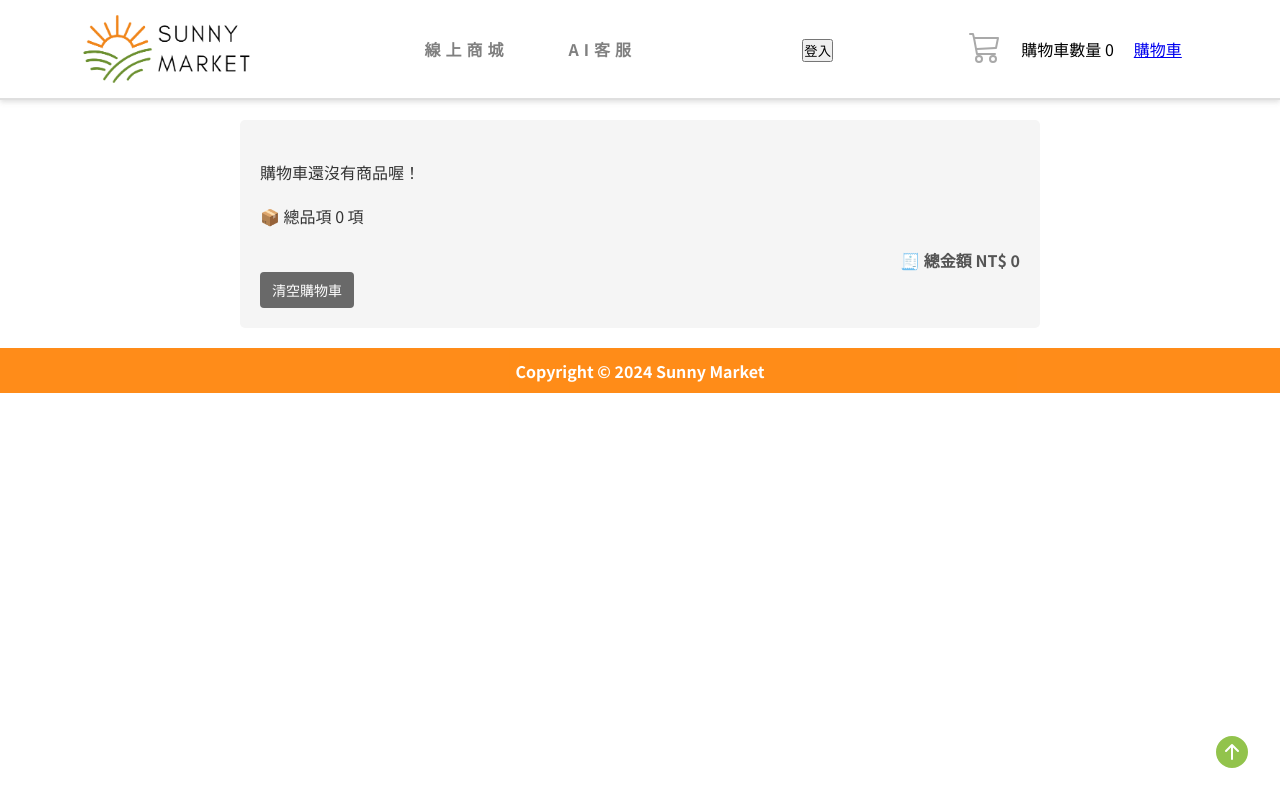
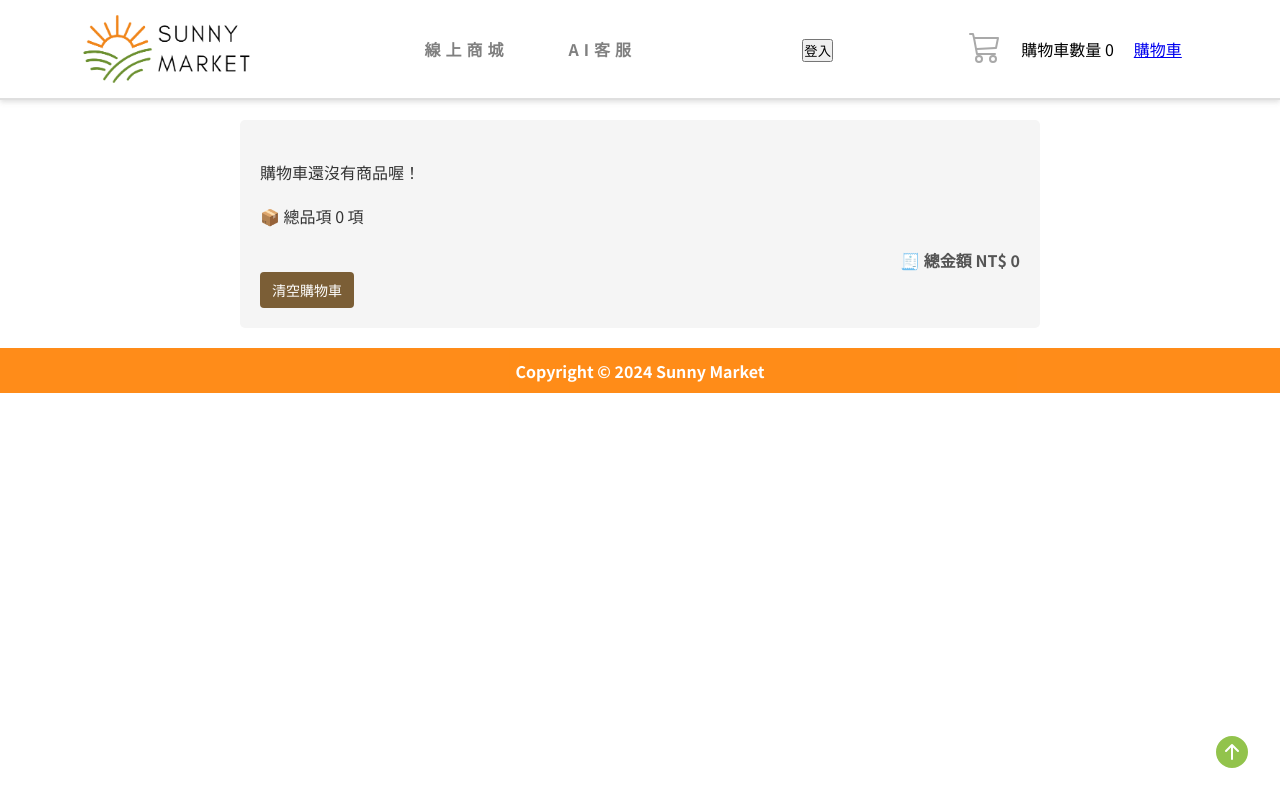
Before and after one commit to dacylin/SunnyMarketFrontend, a Vue app: page /Cart in a window 1280 px wide. Built offline with nearby package versions, Linux system fonts and the light colour scheme.

Commit message:
style: 改購物車按鈕樣式

```diff
--- a/src/components/CartBtn.vue
+++ b/src/components/CartBtn.vue
@@ -18,7 +18,7 @@
       </svg>
   </router-link>
 
-    <!-- 加入商品數量的計數器    -->
+
 
 
   </div>
--- a/src/views/Cart/Cart.vue
+++ b/src/views/Cart/Cart.vue
@@ -113,11 +113,11 @@ button:active {
 
 /* 清空按鈕樣式 */
 button:last-child {
-  background-color:  dimgray;
+  background-color:  #7b5e36;;
 }
 
 button:last-child:hover {
-  background-color:  orange;
+  background-color:  #7b5e36;;
 }
 
 p {
```
